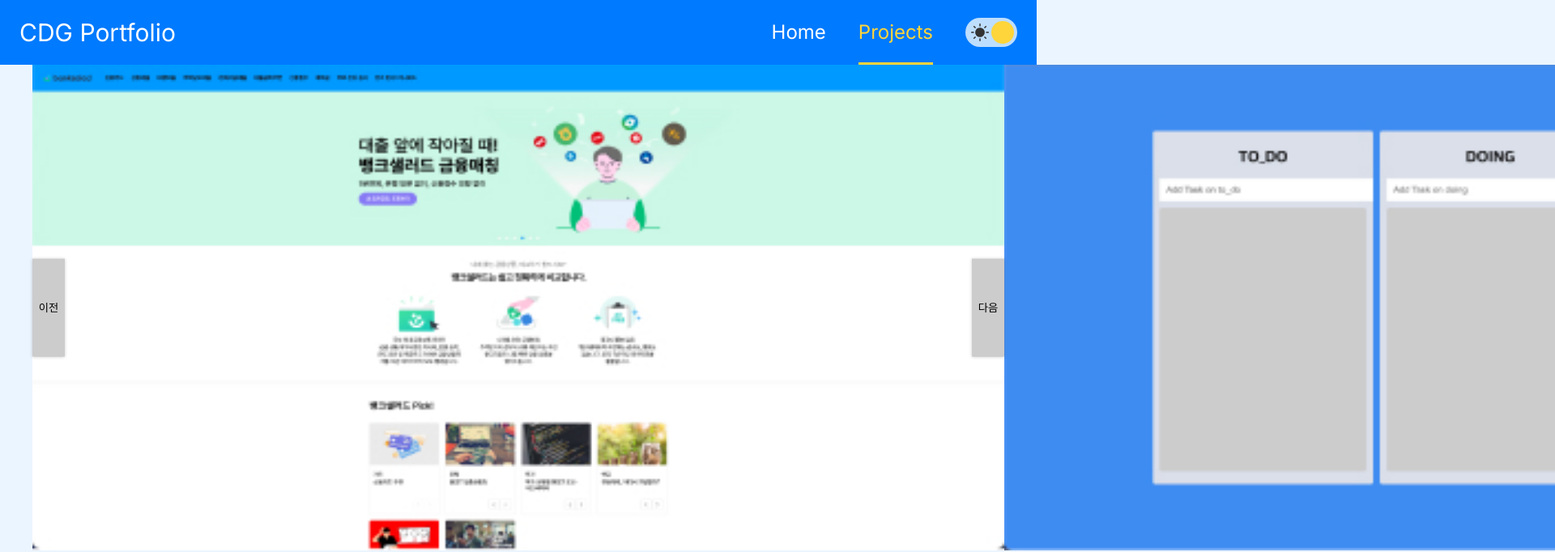
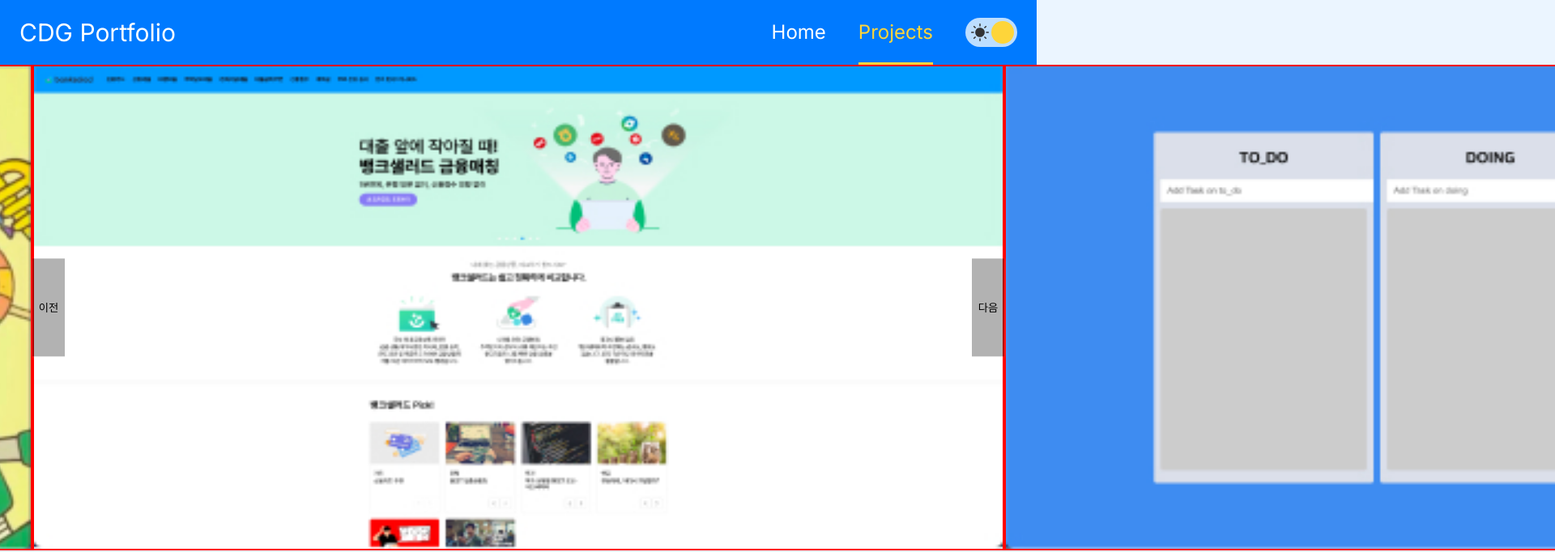
Before and after one commit to IPYURA/CDG-Portfolio-Next, a Next.js app: page /projects/example in a window 1280 px wide. Shown: the top 682 px of the page at 81% size, 1920 px wide, since content can reach past the window. Built offline with nearby package versions, Linux system fonts and the light colour scheme.

Commit message:
Slider 기능완성

```diff
--- a/components/Projects/Slider.tsx
+++ b/components/Projects/Slider.tsx
@@ -6,46 +6,57 @@
 import Slide from "./Slide";
 
 const Slider = ({ images }: { images: StaticImageData[] }) => {
-  const [nowIndex, setNowIndex] = useState(0);
-  const [slideArr, setSlideArr] = useState<StaticImageData[]>(images);
+  const [nowIndex, setNowIndex] = useState(1);
+  const [maxIndex, setMaxIndex] = useState<number>(images.length + 1);
 
-  const initArray = () => {
-    const lastSlide = images[images.length - 1];
-    const firstSlide = images[0];
-    // images.unshift(lastSlide);
-    // images.push(firstSlide);
-    // setSlideArr((arr) => arr.push(lastSlide));
+  const checkLimit = () => {
+    console.log(nowIndex);
+
+    if (nowIndex > maxIndex - 1) {
+      setNowIndex(1);
+      console.log("1로 세팅");
+    }
+    if (nowIndex === 0) {
+      setNowIndex(maxIndex - 1);
+      console.log("maxIndex - 1로 세팅");
+    }
   };
 
-  const moveNext = () => {
-    setNowIndex(nowIndex + 1);
-  };
-  //   const checkLimit = (limit:number) => {
-
-  //   }
-
   useEffect(() => {
-    setSlideArr(images);
-    initArray();
-    // console.log("slideArr의 정체: ", slideArr);
-  }, []);
+    checkLimit();
+  }, [nowIndex]);
 
   return (
     <div className={styles.slider}>
-      <button className={styles.prev}>이전</button>
-      <button onClick={moveNext} className={styles.next}>
-        다음
-      </button>
+      {images.length > 1 ? (
+        <>
+          <button
+            onClick={() => setNowIndex(nowIndex - 1)}
+            className={styles.prev}
+          >
+            이전
+          </button>
+          <button
+            onClick={() => setNowIndex(nowIndex + 1)}
+            className={styles.next}
+          >
+            다음
+          </button>
+        </>
+      ) : undefined}
+
       <div
         className={styles.slideFrame}
         style={{
-          width: `${100 * images.length}%`,
+          width: `${100 * images.length + 200}%`,
           left: `${nowIndex * -100}%`,
         }}
       >
+        <Slide image={images[images.length - 1]} />
         {images?.map((img, index) => (
           <Slide image={img} key={index} />
         ))}
+        <Slide image={images[0]} />
       </div>
     </div>
   );
--- a/styles/projects.module.scss
+++ b/styles/projects.module.scss
@@ -41,8 +41,8 @@
     border: none;
     aspect-ratio: 0.33;
     width: clamp(24px, 4%, 40px);
-    background: rgba(0, 0, 0, 0.2);
-    box-shadow: 0 1px 4px rgba(0, 0, 0, 0.2);
+    background: rgba(0, 0, 0, 0.3);
+    box-shadow: 0 1px 4px rgba(255, 255, 255, 0.2);
     position: absolute;
     top: 50%;
     transform: translateY(-50%);
@@ -67,6 +67,7 @@
     .slide {
       width: 100%;
       height: 100%;
+      border:2px solid red;
     }
   }
 }
```
